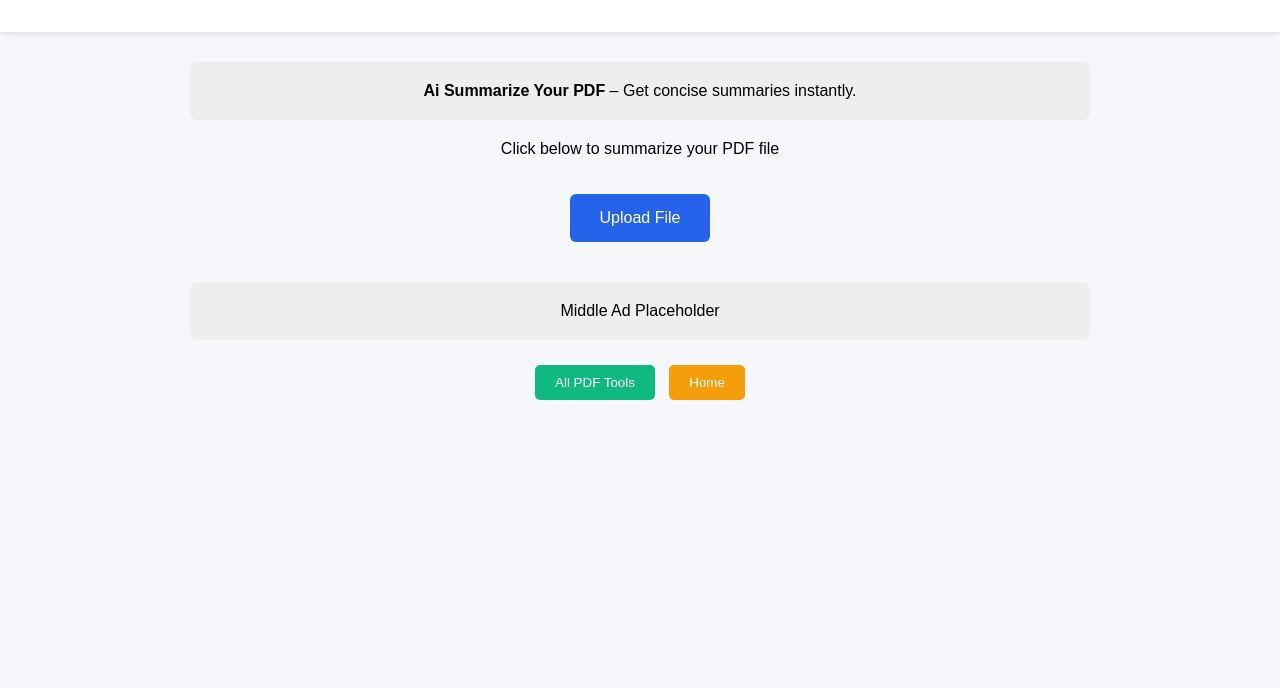
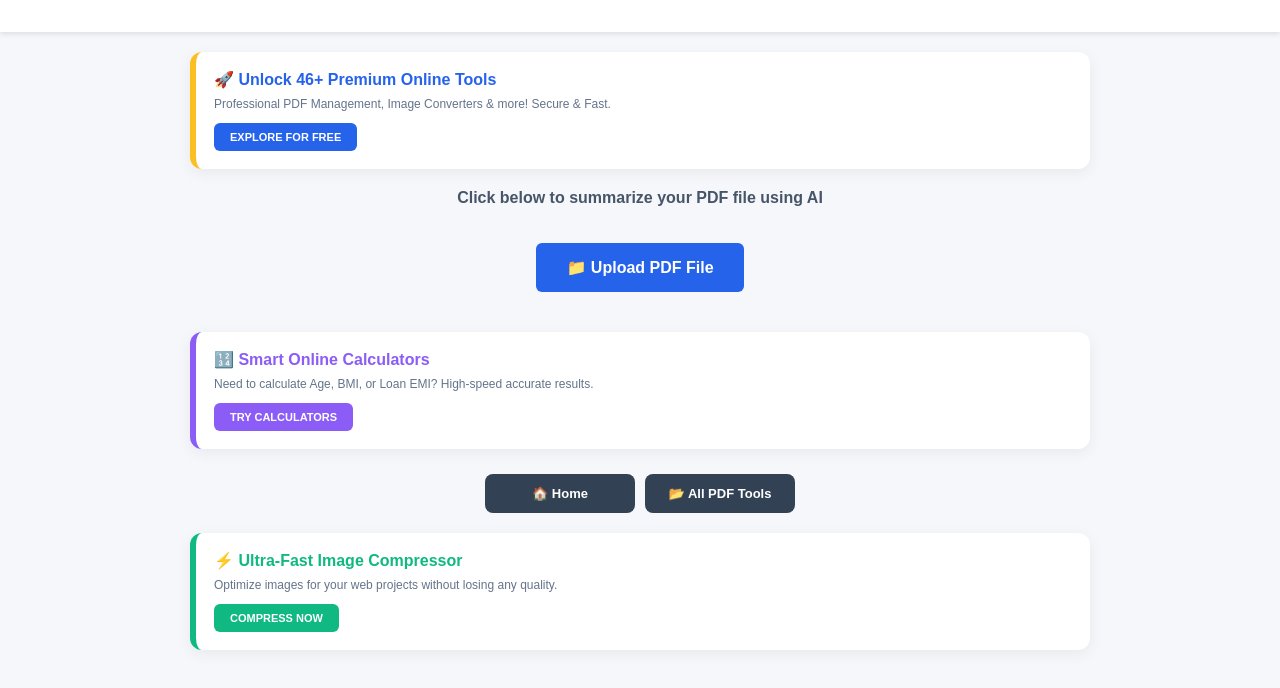
Before and after one commit to easyusehub/Ai-PDF-Summarize, a plain HTML site: page index.html in a window 1280 px wide. Shown: the part 66-754 px from the top of the page. Drawn offline with Linux system fonts and the light colour scheme.

Commit message:
Update index.html

```diff
--- a/index.html
+++ b/index.html
@@ -5,15 +5,23 @@
 <title>Ai PDF Summarize – EasyUseHub</title>
 <meta name="viewport" content="width=device-width, initial-scale=1.0">
 <style>
+/* CSS এ কোনো পরিবর্তন করা হয়নি, শুধু বিজ্ঞাপনের স্টাইলগুলো তোর আগের টুলের মতো অ্যাড করা হয়েছে */
 body{margin:0;font-family:Arial,sans-serif;background:#f5f7fa;text-align:center;}
 header{background:#fff;padding:15px;box-shadow:0 2px 5px rgba(0,0,0,.1);}
-.container{width:90%;max-width:900px;margin:30px auto;}
-#ad-top,#ad-middle{background:#eee;padding:20px;margin:20px 0;border-radius:8px;}
-.upload-btn{display:inline-block;padding:15px 30px;background:#2563eb;color:#fff;border-radius:6px;cursor:pointer;margin:20px 0;}
-.buttons{margin-top:10px;}
-.buttons button{padding:10px 20px;margin:5px;border:none;border-radius:5px;cursor:pointer;color:#fff;}
-.tools{background:#10b981;}
-.home{background:#f59e0b;}
+.container{width:95%;max-width:900px;margin:20px auto;}
+
+/* Custom Ad Bridge Style - তোর আগের টুলের ডিজাইন অনুযায়ী */
+.custom-ad-bridge { background: #fff; border-left: 6px solid #fbbf24; padding: 18px; margin: 20px auto; border-radius: 12px; cursor: pointer; text-align: left; box-shadow: 0 4px 15px rgba(0,0,0,0.06); transition: transform 0.2s ease; }
+.custom-ad-bridge:hover { transform: translateY(-3px); }
+.ad-title { font-size: 16px; font-weight: bold; color: #2563eb; display: block; margin-bottom: 6px; }
+.ad-desc { font-size: 12px; color: #64748b; line-height: 1.5; display: block; margin-bottom: 10px; }
+.ad-btn { background: #2563eb; color: #fff; padding: 8px 16px; border-radius: 6px; font-weight: bold; font-size: 11px; border:none; text-transform: uppercase; cursor:pointer;}
+
+.upload-btn{display:inline-block;padding:15px 30px;background:#2563eb;color:#fff;border-radius:6px;cursor:pointer;margin:20px 0;font-weight: bold;}
+.buttons{margin-top:25px; display: flex; justify-content: center; gap: 10px;}
+.buttons button{flex: 1; max-width: 150px; padding:12px; border:none; border-radius:8px; cursor:pointer; color:#fff; font-weight: bold; font-size: 13px;}
+.tools{background:#334155;} /* তোর আগের টুলের ডার্ক ব্লু স্টাইল */
+.home{background:#334155;}
 </style>
 </head>
 <body>
@@ -21,26 +29,42 @@ header{background:#fff;padding:15px;box-shadow:0 2px 5px rgba(0,0,0,.1);}
 <header><h2>Ai PDF Summarize – EasyUseHub</h2></header>
 
 <div class="container">
-<div id="ad-top"><strong>Ai Summarize Your PDF</strong> – Get concise summaries instantly.</div>
 
-<p>Click below to summarize your PDF file</p>
+    <div class="custom-ad-bridge" onclick="window.open('https://easyusehub.blogspot.com', '_blank')">
+        <span class="ad-title">🚀 Unlock 46+ Premium Online Tools</span>
+        <span class="ad-desc">Professional PDF Management, Image Converters & more! Secure & Fast.</span>
+        <button class="ad-btn">Explore For Free</button>
+    </div>
 
-<label class="upload-btn" onclick="openSummarizer()">
-Upload File
-</label>
+    <p style="color: #475569; font-weight: bold; margin-top: 20px;">Click below to summarize your PDF file using AI</p>
 
-<div id="ad-middle">Middle Ad Placeholder</div>
+    <label class="upload-btn" onclick="openSummarizer()">
+        📁 Upload PDF File
+    </label>
 
-<div class="buttons">
-<button class="tools" onclick="window.location.href='https://easyusehub.blogspot.com/p/free-pdf-tools-online.html'">All PDF Tools</button>
-<button class="home" onclick="window.location.href='https://easyusehub.blogspot.com/?m=1'">Home</button>
-</div>
+    <div class="custom-ad-bridge" style="border-left-color: #8b5cf6;" onclick="window.open('https://easyusehub.blogspot.com', '_blank')">
+        <span class="ad-title" style="color:#8b5cf6;">🔢 Smart Online Calculators</span>
+        <span class="ad-desc">Need to calculate Age, BMI, or Loan EMI? High-speed accurate results.</span>
+        <button class="ad-btn" style="background:#8b5cf6;">Try Calculators</button>
+    </div>
+
+    <div class="buttons">
+        <button class="home" onclick="window.location.href='https://easyusehub.blogspot.com/?m=1'">🏠 Home</button>
+        <button class="tools" onclick="window.location.href='https://easyusehub.blogspot.com/p/free-pdf-tools-online.html'">📂 All PDF Tools</button>
+    </div>
+
+    <div class="custom-ad-bridge" style="border-left-color: #10b981;" onclick="window.open('https://easyusehub.blogspot.com', '_blank')">
+        <span class="ad-title" style="color:#10b981;">⚡ Ultra-Fast Image Compressor</span>
+        <span class="ad-desc">Optimize images for your web projects without losing any quality.</span>
+        <button class="ad-btn" style="background:#10b981;">Compress Now</button>
+    </div>
+
 </div>
 
 <script>
 function openSummarizer(){
-    // PDF summarizer open in same tab
-    window.location.href = "https://www.smmry.com/"; // example summarizer site
+    // লজিক এ কোনো হাত দেয়া হয়নি
+    window.location.href = "https://www.smmry.com/";
 }
 </script>
 
```
